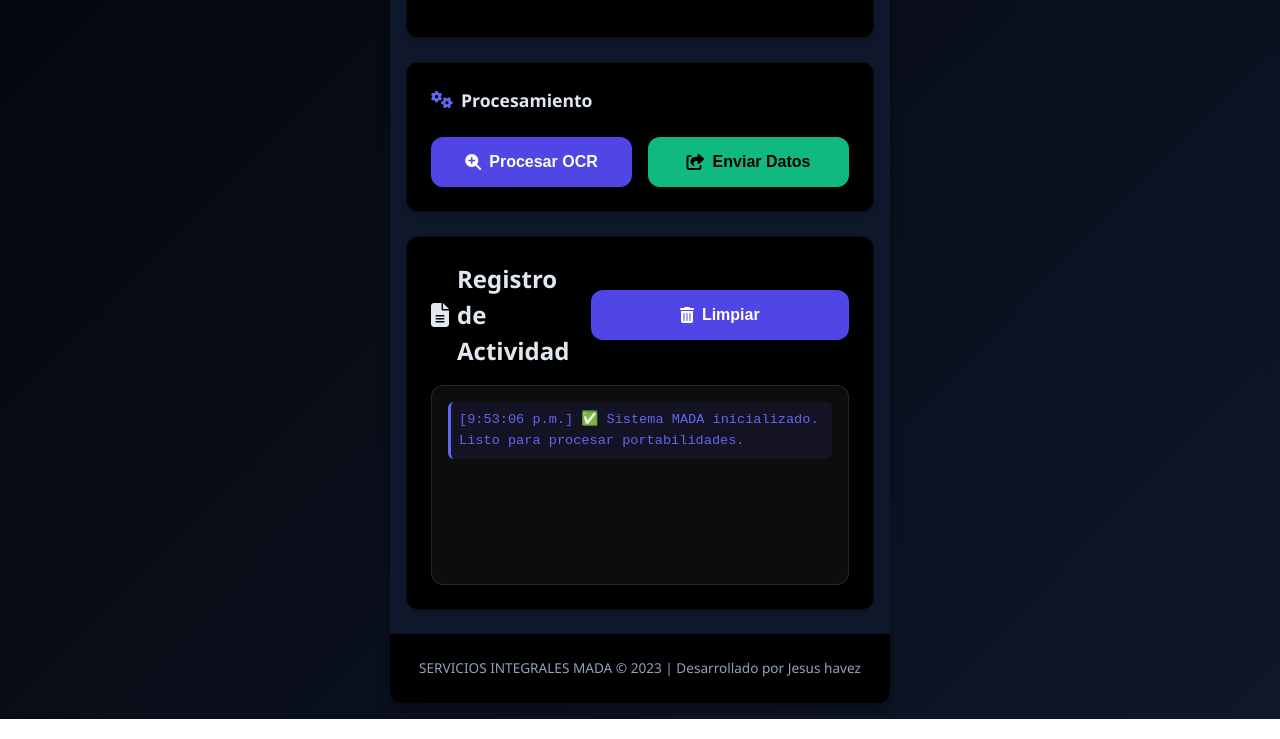
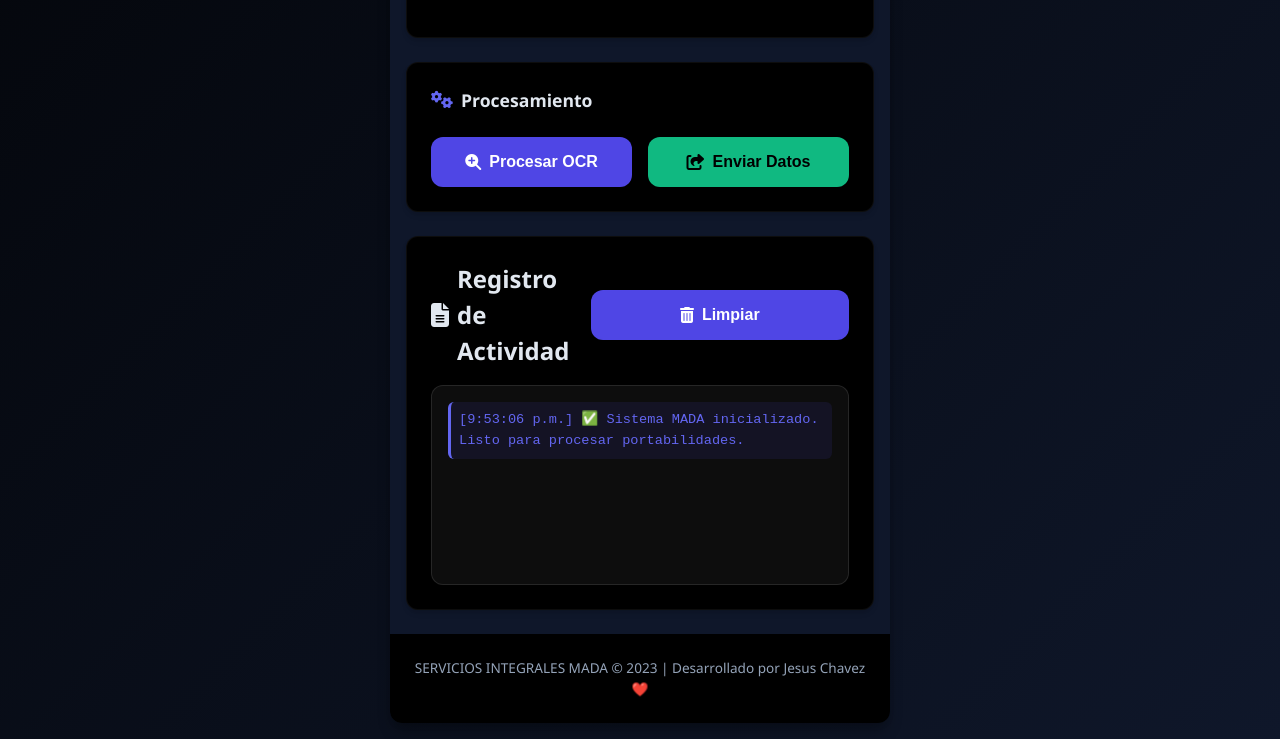
Before and after one commit to jesusvilla091921-create/perfilacion-prospectos, a plain HTML site: page index.html in a window 1280 px wide. Shown: the part 957-1696 px from the top of the page. Drawn offline with Linux system fonts and the light colour scheme.

Commit message:
Update footer text with correct name and emoji

```diff
--- a/index.html
+++ b/index.html
@@ -303,7 +303,7 @@
         </main>
 
         <footer class="footer">
-            <p>SERVICIOS INTEGRALES MADA &copy; 2023 | Desarrollado por Jesus havez</p>
+            <p>SERVICIOS INTEGRALES MADA &copy; 2023 | Desarrollado por Jesus Chavez❤️</p>
         </footer>
     </div>
 
```
